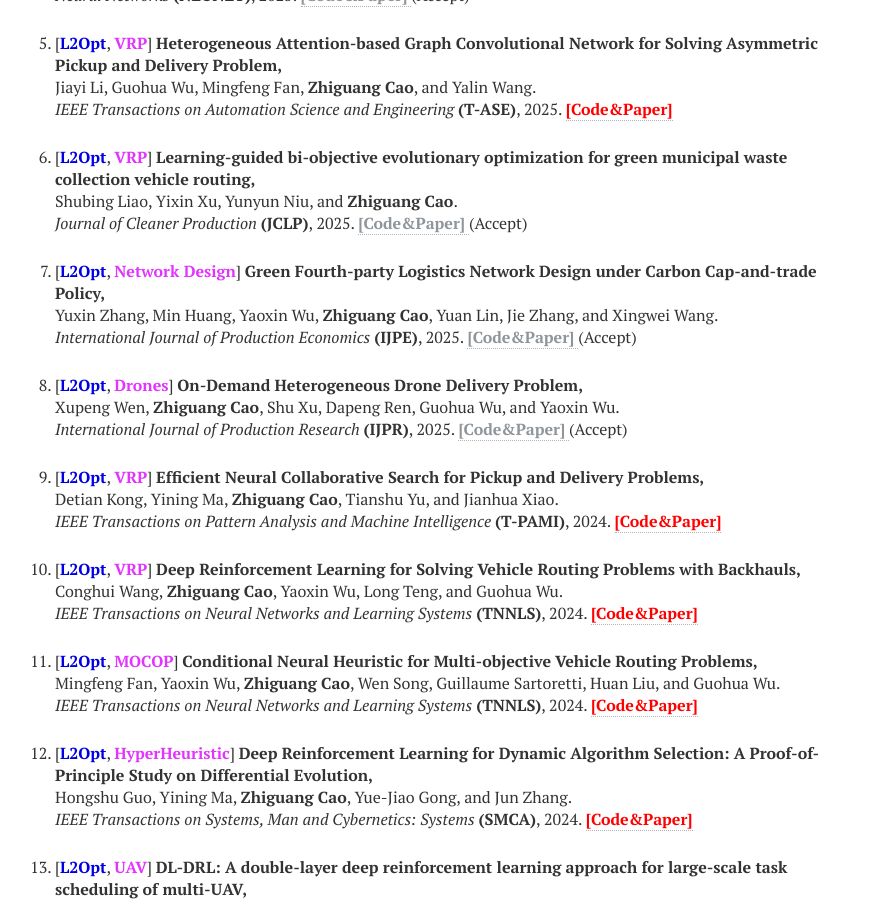
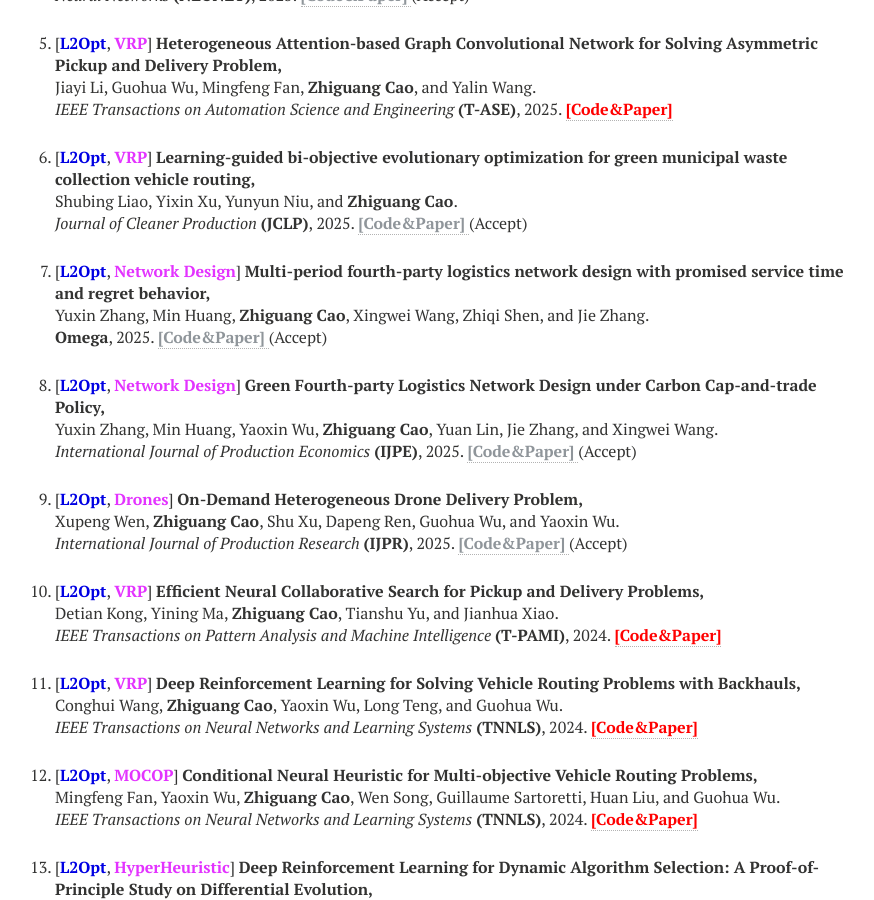
Before and after one commit to zhiguangcaosg/zhiguangcaosg.github.io, a Jekyll site: the page built from publications.md, in a window 1280 px wide and 900 px high, scrolled down 6529 px. Shown: the whole window, without its empty margins (265-1139 px from the left). Built offline with Jekyll 4.4.1, drawn with Linux system fonts in a browser that asks for light colours; nearby versions of some CDN libraries.

Commit message:
Update publications.html

```diff
--- a/_layouts/publications.html
+++ b/_layouts/publications.html
@@ -688,6 +688,13 @@ div.bibtex pre { font-size: 75%; overflow: auto;  width: 100%; padding: 0em 0em;
 </p>
 </li>
 
+<li>
+<p>
+[<font color="#0000E3"><b>L2Opt</b></font>, <font color="#E333FF"><b>Network Design</b></font>] <b>Multi-period fourth-party logistics network design with promised service time and regret behavior,</b>
+<br>Yuxin Zhang, Min Huang, <b>Zhiguang Cao</b>, Xingwei Wang, Zhiqi Shen, and Jie Zhang.<br>
+<b>Omega</b>, 2025. <a href="https://zhiguangcaosg.github.io/publications/"> <font color="#8F959A"><b>[Code&Paper]</b> </font></a> (Accept)
+</p>
+</li>
 
 <li>
 <p>
```
